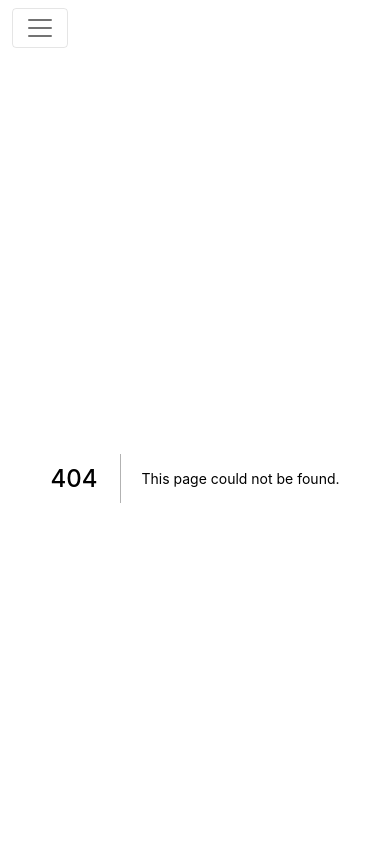
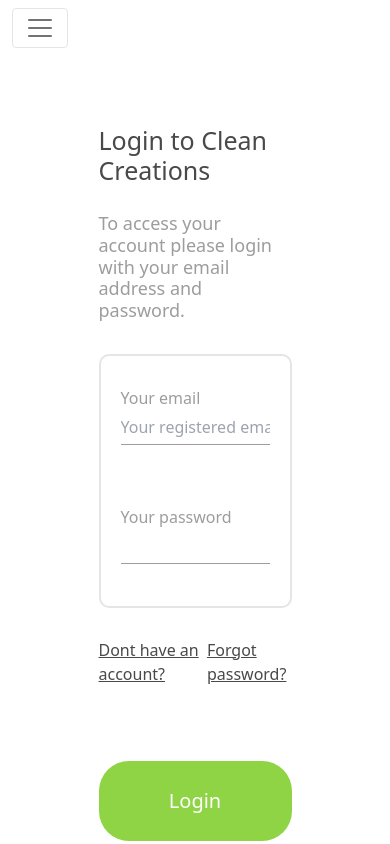
Before and after one commit to innzz/Clean-Creation, a Next.js app in the folder clean-creation/: page /login in a window 390 px wide. Before the commit this address had no page. Shown: the top 844 px of the page. Built offline with nearby package versions, Linux system fonts and the light colour scheme.

Commit message:
Created Login Page With Responsiveness

```diff
--- /dev/null
+++ b/clean-creation/components/Login/LoginPage.jsx
@@ -0,0 +1,42 @@
+import React from 'react';
+import styles from '../../styles/component-styles/Login-styles/loginPage.module.css';
+
+function LoginPage() {
+  return (
+    <div className={styles.bodyContainer}>
+        <div className={styles.container}>
+            <div className={styles.leftImgContainer}>
+                <img src="https://cleancreations.com/data/config/login_image.jpg?md=5aa06eb7aa5a83d1992520b885d63182" alt="" />
+            </div>
+            <div className={styles.rightContentContainer}>
+                <div className={styles.rightInnerContainer}>
+                <div className={styles.headingContainer}>
+                    <h2>Login to Clean Creations</h2>
+                    <h3>To access your account please login with your email address and password.</h3>
+                </div>
+                <div className={styles.inputContainer}>
+                    <div className={styles.details}>
+                        Your email
+                        <input type="text" placeholder='Your registered email' />
+                    </div>
+                    <div className={styles.details}>
+                        Your password
+                        <input type="text" />
+                    </div>
+                </div>
+                <div className={styles.bottomText}>
+                    <a href="#">Dont have an account?</a>
+                    <a href="#">Forgot password?</a>
+                </div>
+                <div className={styles.button}>
+                    Login
+                </div>
+            </div>
+
+            </div>
+        </div>
+    </div>
+  )
+}
+
+export default LoginPage
--- /dev/null
+++ b/clean-creation/pages/login.jsx
@@ -0,0 +1,12 @@
+import React from 'react';
+import LoginPage from '../components/Login/LoginPage';
+
+function login() {
+  return (
+    <div>
+        <LoginPage />
+    </div>
+  )
+}
+
+export default login
--- /dev/null
+++ b/clean-creation/styles/component-styles/Login-styles/loginPage.module.css
@@ -0,0 +1,93 @@
+.container{
+    display: flex;
+}
+
+.leftImgContainer{
+    width: 50%;
+}
+
+.leftImgContainer > img{
+    object-fit: cover;
+    height: 100%;
+}
+
+.rightContentContainer {
+    width: 50%;
+    display: flex;
+    height: 100vh;
+    justify-content: center;
+}
+
+.rightInnerContainer {
+    width: 70%;
+    max-width: 800px;
+    padding: 0 40px;
+    display: flex;
+    justify-content: center;
+    flex-direction: column;
+}
+
+.rightContentContainer > .rightInnerContainer > .headingContainer > h2 {
+    font-size: 25px;
+    padding: 10px 0;
+    color: rgb(73, 73, 73);
+}
+
+.rightContentContainer > .rightInnerContainer > .headingContainer > h3 {
+    font-size: 18px;
+    padding: 10px 0;
+    font-weight: 500;
+    color: rgb(158, 156, 156);
+}
+
+.rightContentContainer > .rightInnerContainer > .inputContainer {
+    border: 2px solid rgba(201, 197, 197, 0.466);
+    color: rgb(158, 156, 156);
+    border-radius: 10px;
+    margin: 15px 0;
+    height: 30vh;
+}
+
+.rightContentContainer > .rightInnerContainer > .inputContainer > .details {
+    display: flex;
+    padding: 30px 20px;
+    flex-direction: column;
+}
+
+.rightContentContainer > .rightInnerContainer > .inputContainer > .details > input{
+    padding: 5px 0;
+    outline: none;
+    border-bottom: 1px solid rgb(158, 156, 156);
+}
+
+
+.rightContentContainer > .rightInnerContainer > .bottomText {
+    display: flex;
+    padding: 15px 0;
+    justify-content: space-between;
+}
+
+.rightContentContainer > .rightInnerContainer > .bottomText > a{
+    color: rgb(73, 73, 73);
+}
+
+.rightContentContainer > .rightInnerContainer > .button {
+    text-align: center;
+    padding: 25px 0;
+    border-radius: 30px;
+    margin-top: 60px;
+    background-color: #8ed444;
+    color: #fff;
+    font-size: 20px;
+    cursor: pointer;
+}
+
+@media screen and (max-width: 900px) {
+    .leftImgContainer{
+        display: none;
+    }
+
+    .rightContentContainer{
+        width: 100%;
+    }
+}
```
